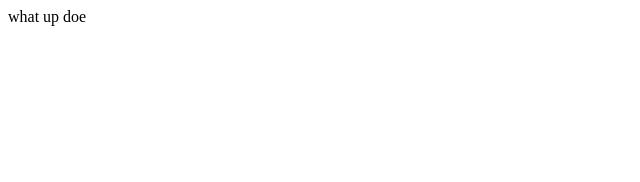
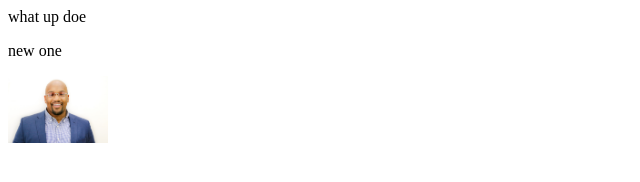
Before and after one commit to richbuilder3/feb102021, a plain HTML site: page index.html in a window 1280 px wide. Shown: the whole page, without its empty margins (0-640 px from the left). Drawn offline with Linux system fonts and the light colour scheme.

Commit message:
chrome trial

```diff
--- a/index.html
+++ b/index.html
@@ -1,7 +1,5 @@
 <html>
 <head>
-
-
 </head>
 <body>
 
@@ -11,7 +9,10 @@
 
 
     <p>what up doe</p>
+    <p>new one</p>
 
+
+<img src="images/richardgrundyheadshot.jpg" width="100">
 
 
 
```
Also changed, not shown: images/IMG_5370.JPG (added), images/richardgrundyheadshot.jpg (added), stylesheet.css (added), 1 other file.
